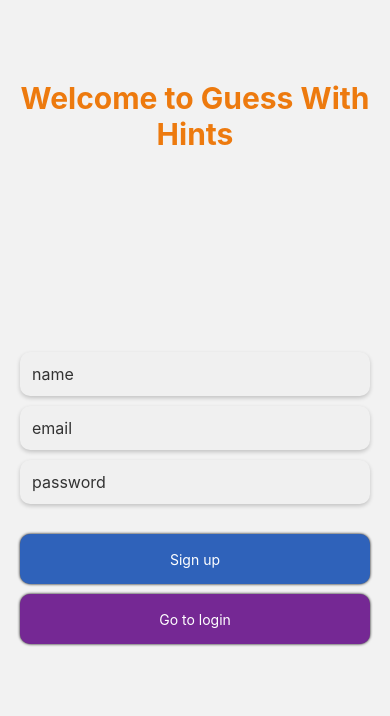
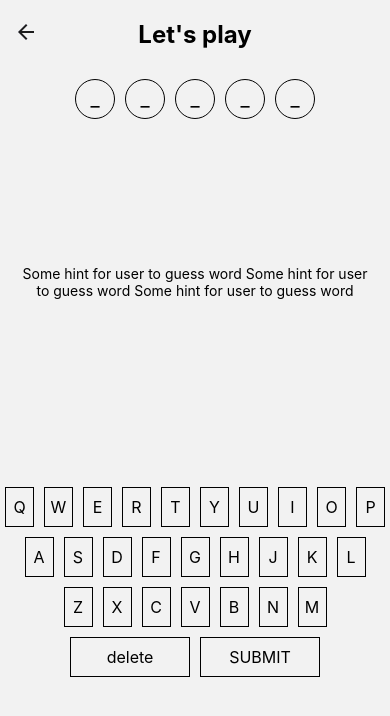
Before and after one commit to Scott-Kinzer/guess-words, a React Native app: screen /Game in a window 390 px wide. Shown: the top 716 px of the page. Built offline with nearby package versions, Linux system fonts and the light colour scheme.

Commit message:
feat: implemented game screen basic logic

```diff
--- a/App.tsx
+++ b/App.tsx
@@ -7,6 +7,7 @@ import {RootStackParamList} from './src/types/route.screen.types';
 import AuthPincodeScreen from './src/screens/AuthPincodeScreen';
 import CategoryScreen from './src/screens/CategoryScreen';
 import CategoryLevelsScreen from './src/screens/CategoryLevelsScreen';
+import GameScreen from './src/screens/GameScreen';
 
 const Stack = createNativeStackNavigator<RootStackParamList>();
 
@@ -65,6 +66,17 @@ function App(): JSX.Element {
             headerBackTitleVisible: false,
           }}
         />
+        <Stack.Screen
+          name="Game"
+          component={GameScreen}
+          options={{
+            title: '',
+            animation: 'flip',
+            animationDuration: 180,
+            headerTransparent: true,
+            headerBackTitleVisible: false,
+          }}
+        />
       </Stack.Navigator>
     </NavigationContainer>
   );
--- a/src/components/category-levels/CategoryLevelsItem.tsx
+++ b/src/components/category-levels/CategoryLevelsItem.tsx
@@ -1,11 +1,15 @@
 import React from 'react';
-import {StyleSheet, Text, View} from 'react-native';
+import {StyleSheet, Text, TouchableOpacity} from 'react-native';
 
-const CategoryLevelsItem = () => {
+type Props = {
+  clickHandler: () => void;
+};
+
+const CategoryLevelsItem = ({clickHandler}: Props) => {
   return (
-    <View style={styles.category}>
+    <TouchableOpacity onPress={clickHandler} style={styles.category}>
       <Text style={{textAlign: 'center'}}>Level 1</Text>
-    </View>
+    </TouchableOpacity>
   );
 };
 
--- /dev/null
+++ b/src/components/keyboard/CustomKeyboard.tsx
@@ -0,0 +1,100 @@
+import React from 'react';
+import {
+  View,
+  TouchableOpacity,
+  Text,
+  StyleSheet,
+  Dimensions,
+} from 'react-native';
+
+type Props = {
+  submit: () => void;
+  enterKey: (letter: string) => void;
+  deleteKey: () => void;
+  isValid: boolean;
+};
+
+const CustomKeyboard = ({submit, enterKey, deleteKey, isValid}: Props) => {
+  const handleKeyPress = (key: string) => {
+    if (key === 'delete') {
+      deleteKey();
+    } else if (key === 'submit') {
+      submit();
+    } else {
+      enterKey(key);
+    }
+  };
+
+  const keyboardLayout = [
+    ['Q', 'W', 'E', 'R', 'T', 'Y', 'U', 'I', 'O', 'P'],
+    ['A', 'S', 'D', 'F', 'G', 'H', 'J', 'K', 'L'],
+    ['Z', 'X', 'C', 'V', 'B', 'N', 'M'],
+    ['delete', 'submit'],
+  ];
+
+  return (
+    <View style={styles.container}>
+      <View style={styles.keyboard}>
+        {keyboardLayout.map((row, rowIndex) => (
+          <View key={rowIndex} style={styles.row}>
+            {row.map((key, keyIndex) => (
+              <TouchableOpacity
+                key={keyIndex}
+                style={{
+                  ...styles.key,
+                  width:
+                    key === 'delete' || key === 'submit'
+                      ? Dimensions.get('window').width / 3 - 10
+                      : Dimensions.get('window').width / 10 - 10,
+                }}
+                disabled={key === 'submit' && !isValid}
+                onPress={() => handleKeyPress(key)}>
+                <Text style={styles.keyText}>
+                  {key === 'submit' ? 'SUBMIT' : key}
+                </Text>
+              </TouchableOpacity>
+            ))}
+          </View>
+        ))}
+      </View>
+    </View>
+  );
+};
+
+const styles = StyleSheet.create({
+  container: {
+    // flex: 1,
+    justifyContent: 'center',
+    alignItems: 'center',
+    padding: 10,
+  },
+  input: {
+    width: '100%',
+    height: 50,
+    borderColor: 'gray',
+    borderWidth: 1,
+    marginBottom: 20,
+    paddingHorizontal: 10,
+  },
+  keyboard: {},
+  row: {
+    flexDirection: 'row',
+    // flexWrap: 'wrap',
+    justifyContent: 'center',
+    // justifyContent: 'space-between',
+  },
+  key: {
+    // width: 40,
+    height: 40,
+    justifyContent: 'center',
+    alignItems: 'center',
+    borderColor: 'black',
+    borderWidth: 1,
+    margin: 5,
+  },
+  keyText: {
+    fontSize: 16,
+  },
+});
+
+export default CustomKeyboard;
--- /dev/null
+++ b/src/components/word-view/WordView.tsx
@@ -0,0 +1,46 @@
+import React from 'react';
+import {Text, View, StyleSheet} from 'react-native';
+
+type Props = {
+  wordLength: number;
+  answerWord: string;
+};
+
+const WordView = ({wordLength, answerWord}: Props) => {
+  return (
+    <View style={styles.container}>
+      {Array(wordLength)
+        .fill(0)
+        .map((_, i) => {
+          return (
+            <View key={i} style={styles.charContainer}>
+              <Text style={styles.charText}>{answerWord[i] || '_'}</Text>
+            </View>
+          );
+        })}
+    </View>
+  );
+};
+
+const styles = StyleSheet.create({
+  container: {
+    flexDirection: 'row',
+    alignItems: 'center',
+    justifyContent: 'center',
+  },
+  charContainer: {
+    width: 40,
+    height: 40,
+    borderRadius: 20,
+    borderWidth: 1,
+    borderColor: 'black',
+    marginHorizontal: 5,
+    alignItems: 'center',
+    justifyContent: 'center',
+  },
+  charText: {
+    fontSize: 20,
+  },
+});
+
+export default WordView;
--- a/src/screens/CategoryLevelsScreen.tsx
+++ b/src/screens/CategoryLevelsScreen.tsx
@@ -12,7 +12,7 @@ import CategoryLevelsItem from '../components/category-levels/CategoryLevelsItem
 
 const array = [1, 2, 3, 4, 5, 6, 7, 8, 9, 10, 11, 12];
 
-const CategoryLevelsScreen = ({route}: CategoryLevelsProps) => {
+const CategoryLevelsScreen = ({route, navigation}: CategoryLevelsProps) => {
   return (
     <SafeAreaView style={styles.container}>
       <Text style={styles.title}>
@@ -33,7 +33,9 @@ const CategoryLevelsScreen = ({route}: CategoryLevelsProps) => {
                 padding: 10,
                 width: Dimensions.get('window').width / 4 - 10,
               }}>
-              <CategoryLevelsItem />
+              <CategoryLevelsItem
+                clickHandler={() => navigation.push('Game')}
+              />
             </View>
           )}
           keyExtractor={item => item.toString()}
--- /dev/null
+++ b/src/screens/GameScreen.tsx
@@ -0,0 +1,88 @@
+import React, {useState} from 'react';
+import {SafeAreaView, StyleSheet, Text, View} from 'react-native';
+import WordView from '../components/word-view/WordView';
+import CustomKeyboard from '../components/keyboard/CustomKeyboard';
+
+const GameScreen = () => {
+  const [userAnswer, setUserAnswer] = useState('');
+  const wordLength = 5;
+  const isValid = wordLength === userAnswer.length;
+
+  const enterKey = (letter: string) => {
+    setUserAnswer(prevWord => {
+      if (prevWord.length < wordLength) {
+        return prevWord + letter;
+      }
+
+      return prevWord;
+    });
+  };
+
+  const deleteKey = () => {
+    if (userAnswer.length > 0) {
+      setUserAnswer(userAnswer.slice(0, -1));
+    }
+  };
+
+  const submit = () => {
+    console.log(userAnswer);
+  };
+
+  return (
+    <SafeAreaView style={styles.container}>
+      <Text style={styles.title}>Let's play</Text>
+      <View style={styles.wordViewWrapper}>
+        <WordView wordLength={5} answerWord={userAnswer} />
+      </View>
+      <View style={styles.hintContainer}>
+        <Text style={styles.hintText}>
+          Some hint for user to guess word Some hint for user to guess word Some
+          hint for user to guess word
+        </Text>
+      </View>
+      <View style={styles.keyboardWrapper}>
+        <CustomKeyboard
+          submit={submit}
+          enterKey={enterKey}
+          deleteKey={deleteKey}
+          isValid={isValid}
+        />
+      </View>
+    </SafeAreaView>
+  );
+};
+
+const styles = StyleSheet.create({
+  container: {
+    flex: 1,
+  },
+
+  hintText: {
+    width: '100%',
+    textAlign: 'center',
+  },
+  title: {
+    fontSize: 24,
+    fontWeight: 'bold',
+    marginBottom: 10,
+    textAlign: 'center',
+    marginTop: 20,
+  },
+  wordViewWrapper: {
+    marginTop: 20,
+    flex: 2,
+  },
+  hintContainer: {
+    alignSelf: 'center',
+    flexWrap: 'wrap',
+    width: '100%',
+    flex: 2,
+    paddingHorizontal: 20,
+  },
+  keyboardWrapper: {
+    marginTop: 20,
+    flex: 4,
+  },
+});
+
+export default GameScreen;
--- a/src/types/route.screen.types.ts
+++ b/src/types/route.screen.types.ts
@@ -8,6 +8,7 @@ export type RootStackParamList = {
   CategoryLevels: {
     categoryType: string;
   };
+  Game: undefined;
 };
 
 export type LoginProps = NativeStackScreenProps<RootStackParamList, 'Login'>;
@@ -25,3 +26,5 @@ export type CategoryLevelsProps = NativeStackScreenProps<
   RootStackParamList,
   'CategoryLevels'
 >;
+
+export type GameProps = NativeStackScreenProps<RootStackParamList, 'Game'>;
```
